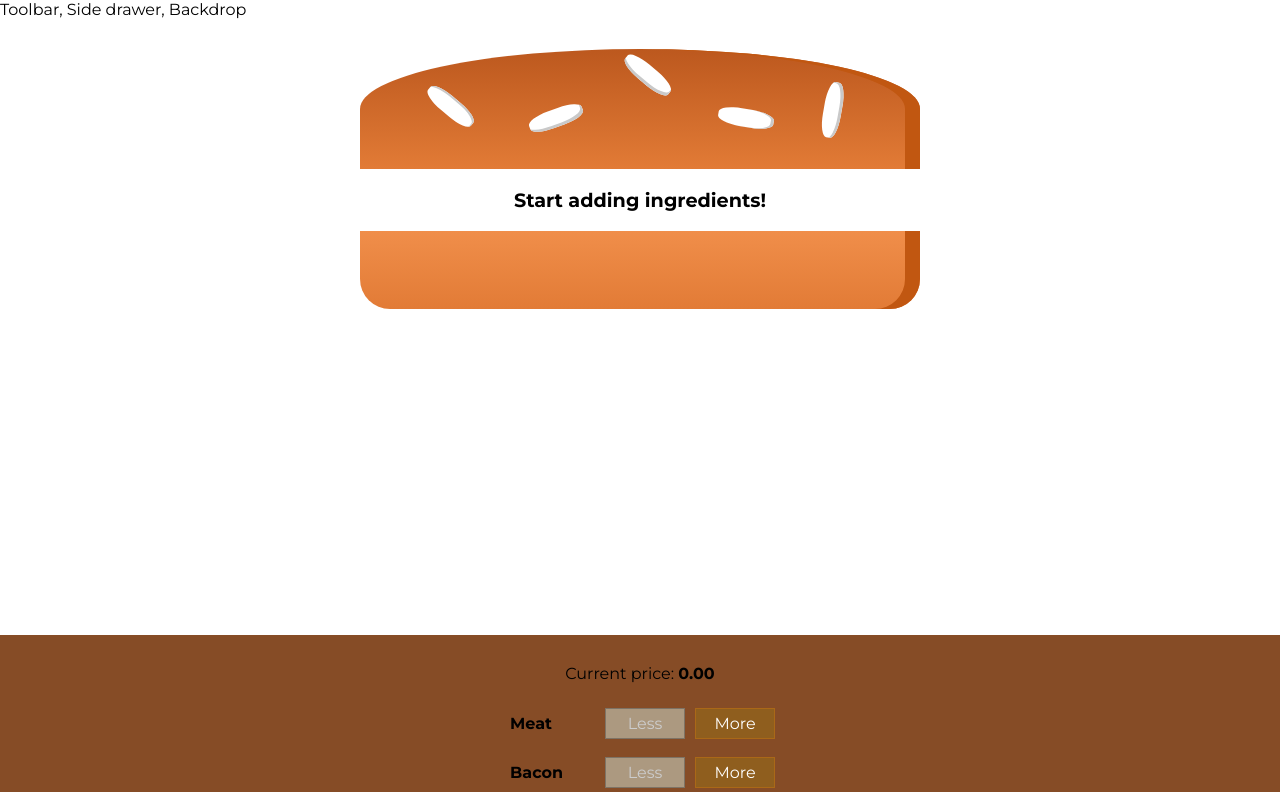
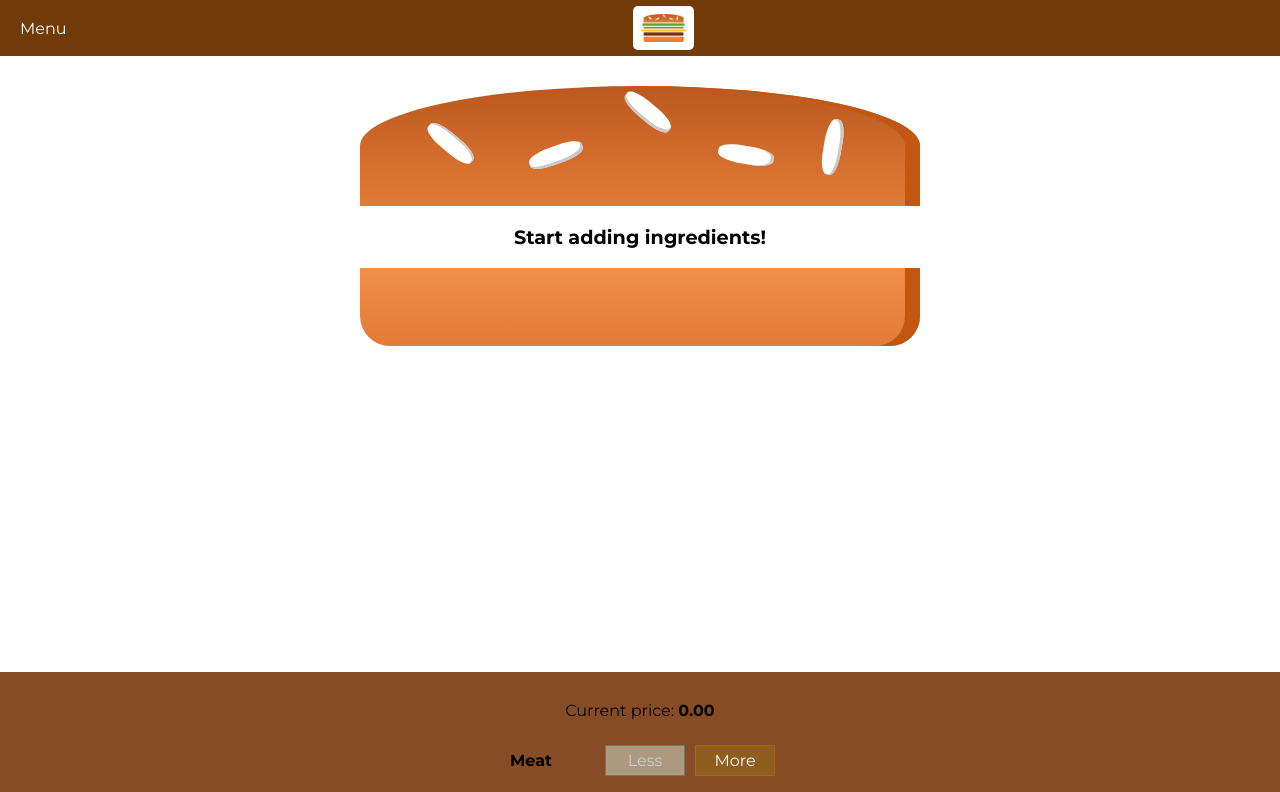
Before and after one commit to efdotjay/my-burger, a React (Create React App) app: page / in a window 1280 px wide. Shown: the top 792 px of the page. Built offline with nearby package versions, Linux system fonts and the light colour scheme.

Commit message:
Adds toolbar and logo components

```diff
--- a/src/components/layout/Layout.module.css
+++ b/src/components/layout/Layout.module.css
@@ -1,4 +1,4 @@
 
 .Content {
-  margin-top: 1rem;
+  margin-top: 72px;
 }
--- a/src/components/layout/Layout.tsx
+++ b/src/components/layout/Layout.tsx
@@ -1,10 +1,12 @@
 
 import React, { Fragment } from 'react';
+
 import classes from './Layout.module.css';
+import Toolbar from '../toolbar/Toolbar';
 
 const Layout: React.FC = props => (
   <Fragment>
-    <div>Toolbar, Side drawer, Backdrop</div>
+    <Toolbar />
     <main className={classes.Content}>{ props.children }</main>
   </Fragment>
 );
--- /dev/null
+++ b/src/components/logo/Logo.module.css
@@ -0,0 +1,12 @@
+
+.Logo {
+  background-color: #fff;
+  padding: 8px;
+  height: 80%;
+  box-sizing: border-box;
+  border-radius: 5px;
+}
+
+.Logo img {
+  height: 100%;
+}
--- /dev/null
+++ b/src/components/logo/Logo.tsx
@@ -0,0 +1,13 @@
+
+import React from 'react';
+
+import classes from './Logo.module.css';
+import burgerLogo from '../../assets/images/logo.png';
+
+const Logo: React.FC = () => (
+  <div className={classes.Logo}>
+    <img src={burgerLogo} alt="My burger logo"/>
+  </div>
+);
+
+export default Logo;
--- /dev/null
+++ b/src/components/toolbar/Toolbar.module.css
@@ -0,0 +1,20 @@
+
+.Toolbar {
+  position: fixed;
+  top: 0;
+  left: 0;
+  width: 100%;
+  height: 56px;
+  display: flex;
+  justify-content: space-between;
+  align-items: center;
+  background-color: #703b09;
+  color: #ffffff;
+  padding: 0 20px;
+  box-sizing: border-box;
+  z-index: 90;
+}
+
+.Toolbar nav {
+  height: 100%;
+}
--- /dev/null
+++ b/src/components/toolbar/Toolbar.tsx
@@ -0,0 +1,15 @@
+
+import React from 'react';
+
+import classes from './Toolbar.module.css';
+import Logo from '../logo/Logo';
+
+const Toolbar: React.FC = props => (
+  <header className={classes.Toolbar}>
+    <div>Menu</div>
+    <Logo />
+    <nav></nav>
+  </header>
+);
+
+export default Toolbar;
```
Also changed, not shown: src/assets/images/logo.png (added).
